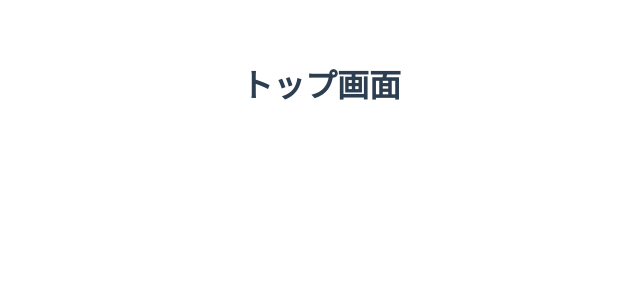
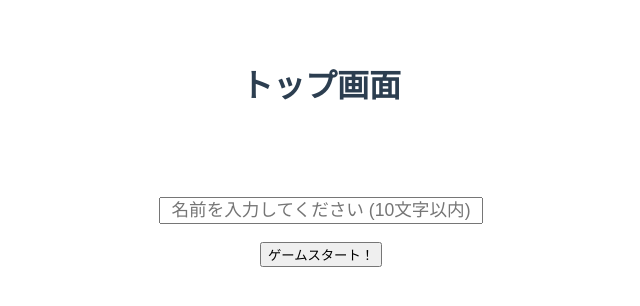
Before and after one commit to iwaki-toshiyuki/Vue-tetris, a Vue app: page / in a window 1280 px wide. Shown: the top 306 px of the page, without its empty margins (319-959 px from the left). Built offline with nearby package versions, Linux system fonts and the light colour scheme.

Commit message:
入力画面とスタートボタンの設置

```diff
--- a/src/pages/TopPage.vue
+++ b/src/pages/TopPage.vue
@@ -1,9 +1,31 @@
 <script lang="ts" setup>
+  import { reactive } from "vue";
+
+  const state = reactive({ name: "" });
+  const startGame = () => {
+    alert(`ユーザ名：${state.name}`);
+}
 </script>
 
 <template>
   <h1>トップ画面</h1>
+  <p>{{ state.name }}</p>
+  <input v-model="state.name" placeholder="名前を入力してください (10文字以内)" maxlength="10"><br><br>
+  <button v-on:click="startGame()">
+    ゲームスタート！
+  </button>
 </template>
 
-<style>
+<style scoped>
+  input {
+    width: 18em;
+    font-size: 1.1em;
+    text-align: center;
+  }
+
+  p {
+    font-size: 1.6em;
+    font-weight: bold;
+    height: 5vh;
+  }
 </style>
```
